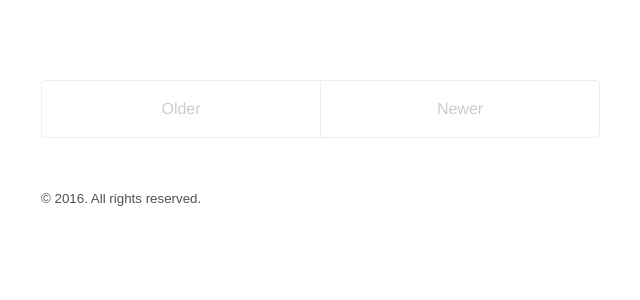
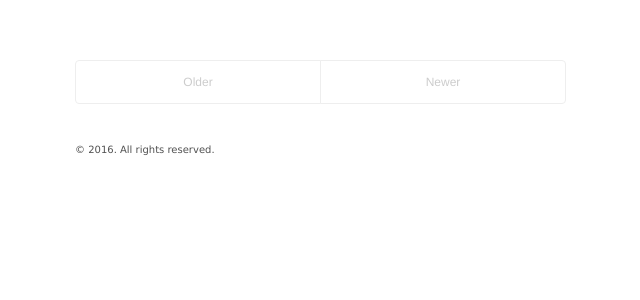
Before and after one commit to azatris/azatris.github.io, a Jekyll site: the page built from index.html, in a window 1280 px wide. Shown: the top 300 px of the page, without its empty margins (319-959 px from the left). Built offline with Jekyll 4.4.1, drawn with Linux system fonts in a browser that asks for light colours; some web fonts are replaced.

Commit message:
Update layout

```diff
--- a/_includes/head.html
+++ b/_includes/head.html
@@ -1,7 +1,6 @@
 <head>
   <meta charset="UTF-8">
   <link href="http://gmpg.org/xfn/11" rel="profile">
-  <link href='http://fonts.googleapis.com/css?family=Ovo' rel='stylesheet' type='text/css'>
 
   <!-- Enable responsiveness on mobile devices-->
   <meta name="viewport" content="width=device-width, initial-scale=1.0">
--- a/_sass/_base.scss
+++ b/_sass/_base.scss
@@ -15,12 +15,12 @@ body {
 }
 
 html {
-  font-family: Ovo, Arial, sans-serif;
-  font-size: 14px;
+  font-family: 'Verdana', sans-serif;
+  font-size: 12px;
   line-height: 1.5;
 
   @media (min-width: 38em) {
-    font-size: 16px;
+    font-size: 12px;
   }
 }
 
--- a/_sass/_layout.scss
+++ b/_sass/_layout.scss
@@ -3,7 +3,7 @@
 // Styles for managing the structural hierarchy of the site.
 
 .container {
-  max-width: 38rem;
+  max-width: 44rem;
   padding-left:  1.5rem;
   padding-right: 1.5rem;
   margin-left:  auto;
```
